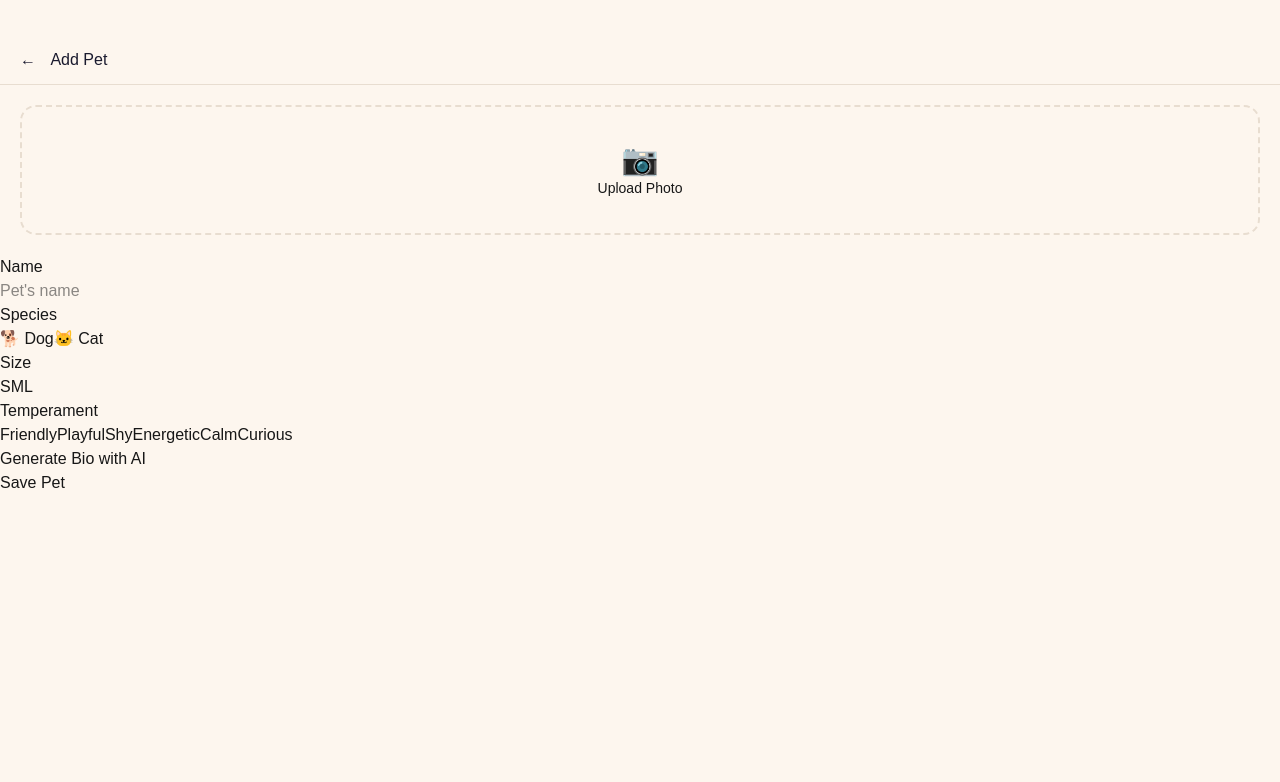
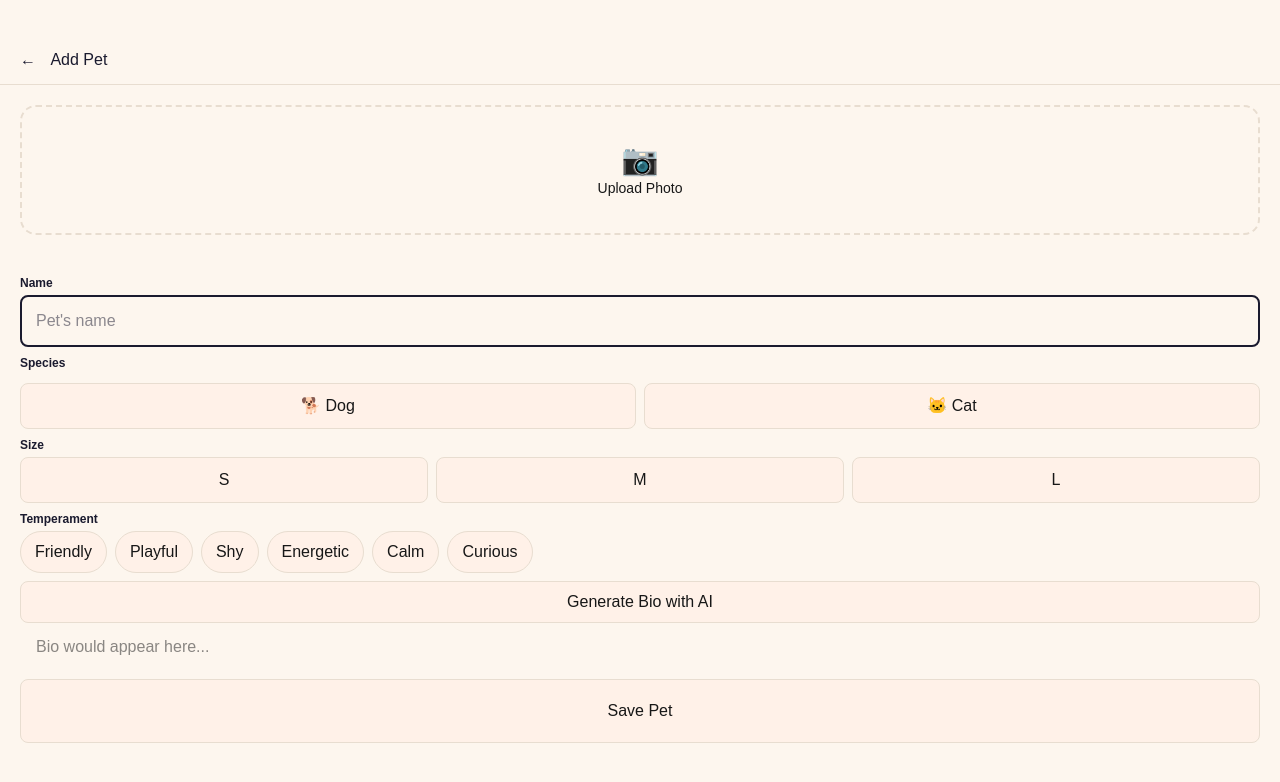
Before and after one commit to StephB-97/PawPals-App, a Next.js app in the folder web/: page /profile/create-pet in a window 1280 px wide. Shown: the top 782 px of the page. Built offline with nearby package versions, Linux system fonts and the light colour scheme.

Commit message:
Added paddings and improved structure

```diff
--- a/web/src/app/profile/create-pet/page.tsx
+++ b/web/src/app/profile/create-pet/page.tsx
@@ -18,53 +18,99 @@ function PetForm(){
                     </div>
                 </div>
                 {/* Container for input content */}
-                <div>
+                <div className = "p-5 flex flex-col gap-2">
                     {/* Name input */}
                     <div className = "flex flex-col">
-                        <label htmlFor="">Name</label>
-                        <input type="text" placeholder="Pet's name" />
+                        <label className="mb-1 block text-xs font-semibold text-[#1A1A2E]">
+                            Name
+                        </label>
+                        <input
+                            type="text"
+                            placeholder="Pet's name"
+                            className = "w-full py-3 px-3.5 border-2 rounded-lg outline-none text-[#1A1A2E] focus:border-[#E8734A]"
+                        />
                     </div>
                      {/* Species toggle */}
-                    <div className = "flex flex-col">
-                        <label htmlFor="">Species</label>
+                    <div className = "flex flex-col gap-2">
+                        <label className="mb-1 block text-xs font-semibold text-[#1A1A2E]">Species</label>
                         {/* Button wrapper */}
-                        <div>
-                            <button>🐕 Dog</button>
-                            <button>🐱 Cat</button>
+                        <div className = "grid grid-cols-2 gap-2">
+                            <button className = "border border-[#E8DDD0] bg-[#FFF1E8] rounded-lg p-2.5">
+                                🐕 Dog
+                            </button>
+                            <button className = "border border-[#E8DDD0] bg-[#FFF1E8] rounded-lg p-2.5">
+                                🐱 Cat
+                            </button>
                         </div>
                     </div>
                     {/* Pet size's toggle */}
                     <div className = "flex flex-col">
-                        <label htmlFor="">Size</label>
+                        <label className="mb-1 block text-xs font-semibold text-[#1A1A2E]">Size</label>
                         {/* Button wrapper */}
-                        <div>
-                            <button>S</button>
-                            <button>M</button>
-                            <button>L</button>
+                        <div className = "grid grid-cols-3 gap-2">
+                            <button className = "border border-[#E8DDD0] bg-[#FFF1E8] rounded-lg p-2.5">S</button>
+                            <button className = "border border-[#E8DDD0] bg-[#FFF1E8] rounded-lg p-2.5">M</button>
+                            <button className = "border border-[#E8DDD0] bg-[#FFF1E8] rounded-lg p-2.5">L</button>
                         </div>
                     </div>
                     {/* Temperament toggle*/}
                     <div className = "flex flex-col">
-                        <label htmlFor="">Temperament</label>
+                        <label className="mb-1 block text-xs font-semibold text-[#1A1A2E]">Temperament</label>
                         {/* Button wrapper */}
-                        <div>
+                        <div className = "flex flex-wrap gap-2">
                             {/* Clickable chips */}
-                            <button>Friendly</button>
-                            <button>Playful</button>
-                            <button>Shy</button>
-                            <button>Energetic</button>
-                            <button>Calm</button>
-                            <button>Curious</button>
+                            <button
+                                className ="py-2 px-3.5 border border-[#E8DDD0] bg-[#FFF1E8] rounded-full p-2.5 cursor-pointer"
+                            >
+                                Friendly
+                            </button>
+                            <button
+                                className ="py-2 px-3.5 border border-[#E8DDD0] bg-[#FFF1E8] rounded-full p-2.5 cursor-pointer"
+                            >
+                                Playful
+                            </button>
+                            <button
+                                className ="py-2 px-3.5 border border-[#E8DDD0] bg-[#FFF1E8] rounded-full p-2.5 cursor-pointer"
+                            >
+                                 Shy
+                            </button>
+                            <button
+                                className ="py-2 px-3.5 border border-[#E8DDD0] bg-[#FFF1E8] rounded-full p-2.5 cursor-pointer"
+                            >
+                                Energetic
+                            </button>
+                            <button
+                                className ="py-2 px-3.5 border border-[#E8DDD0] bg-[#FFF1E8] rounded-full p-2.5 cursor-pointer"
+                            >
+                                Calm
+                            </button>
+                            <button
+                                className ="py-2 px-3.5 border border-[#E8DDD0] bg-[#FFF1E8] rounded-full p-2.5 cursor-pointer"
+                            >
+                                Curious
+                            </button>
                         </div>
                     </div>
                     {/* Ai section */}
-                    <div>
+                    <div className = "flex flex-col">
                         {/* Generate Bio with AI" button */}
-                        <button>Generate Bio with AI</button>
+                        <button
+                            className = "w-full py-2 px-3.5 border border-[#E8DDD0] bg-[#FFF1E8] rounded-lg p-2.5 cursor-pointer"
+                        >
+                            Generate Bio with AI
+                        </button>
                         {/* Bio text area */}
-                        <input type="text" name="" id="" />
+                        <input
+                            type="text"
+                            placeholder="Bio would appear here..."
+                            className ="w-full py-3 px-4"
+                        />
                     </div>
-                    <button>Save Pet</button>
+                    <button
+                        className = "w-full h-16 py-2 px-3.5 border border-[#E8DDD0] bg-[#FFF1E8] rounded-lg p-2.5 cursor-pointer"
+                    >
+                        Save Pet
+                    </button>
                 </div>
 
            </main>
```
